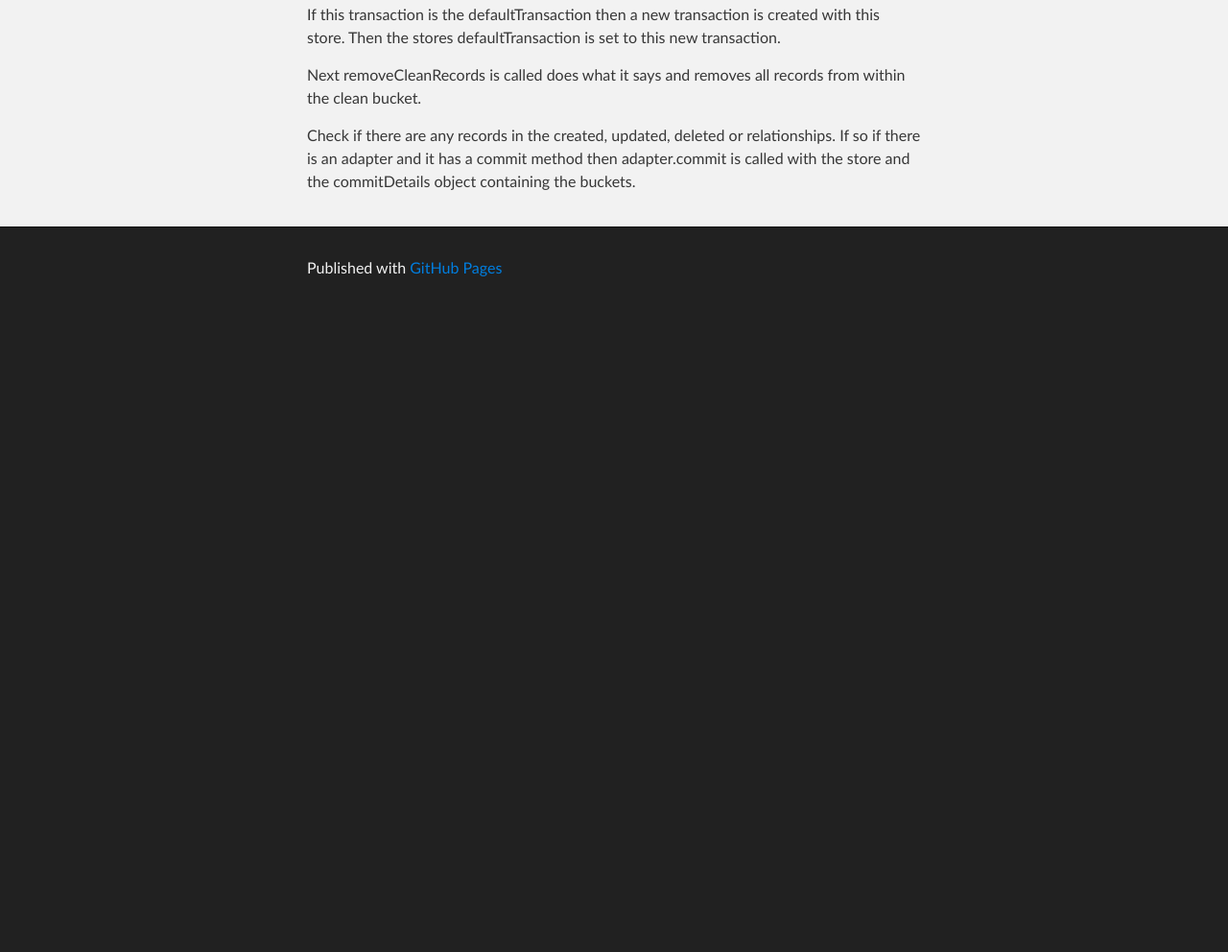
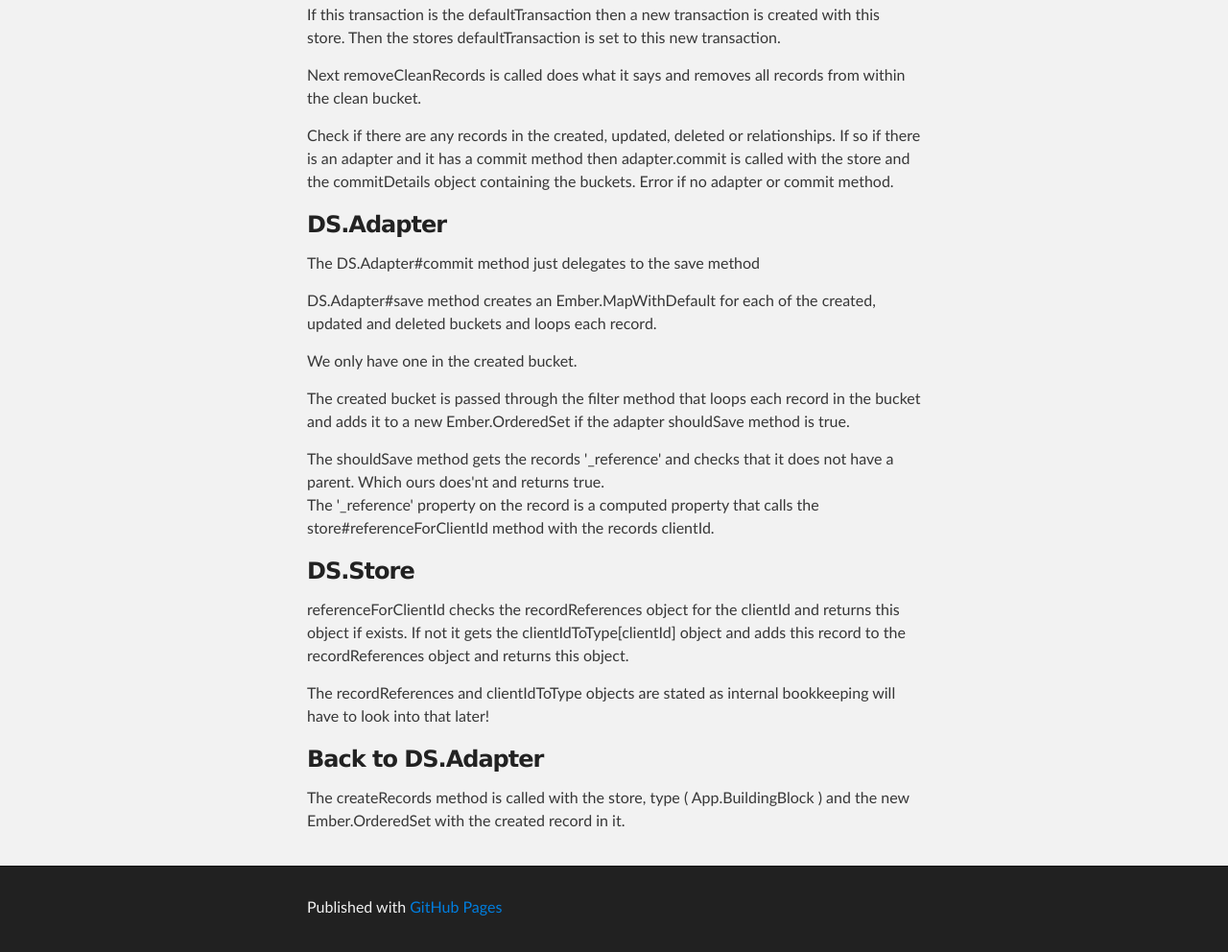
Before and after one commit to rmossuk/rmossuk.github.io, a plain HTML site: page index.html in a window 1280 px wide. Shown: the part 2306-3298 px from the top of the page at 96% size. Before the commit the page ends 2632 px from the top, so only its background shows below. Drawn offline with Linux system fonts and the light colour scheme.

Commit message:
Replace master branch with page content via GitHub

```diff
--- a/index.html
+++ b/index.html
@@ -104,7 +104,30 @@ App.store.commit()
 
 <p>Next removeCleanRecords is called does what it says and removes all records from within the clean bucket.</p>
 
-<p>Check if there are any records in the created, updated, deleted or relationships.  If so if there is an adapter and it has a commit method then adapter.commit is called with the store and the commitDetails object containing the buckets.</p>
+<p>Check if there are any records in the created, updated, deleted or relationships.  If so if there is an adapter and it has a commit method then adapter.commit is called with the store and the commitDetails object containing the buckets.  Error if no adapter or commit method.</p>
+
+<h3>DS.Adapter</h3>
+
+<p>The DS.Adapter#commit method just delegates to the save method</p>
+
+<p>DS.Adapter#save method creates an Ember.MapWithDefault for each of the created, updated and deleted buckets and loops each record.</p>
+
+<p>We only have one in the created bucket.</p>
+
+<p>The created bucket is passed through the filter method that loops each record in the bucket and adds it to a new Ember.OrderedSet if the adapter shouldSave method is true.</p>
+
+<p>The shouldSave method gets the records '_reference' and checks that it does not have a parent. Which ours does'nt and returns true.<br>
+The '_reference' property on the record is a computed property that calls the store#referenceForClientId method with the records clientId.</p>
+
+<h3>DS.Store</h3>
+
+<p>referenceForClientId checks the recordReferences object for the clientId and returns this object if exists.  If not it gets the clientIdToType[clientId] object and adds this record to the recordReferences object and returns this object.</p>
+
+<p>The recordReferences and clientIdToType objects are stated as internal bookkeeping will have to look into that later!</p>
+
+<h3>Back to DS.Adapter</h3>
+
+<p>The createRecords method is called with the store, type ( App.BuildingBlock ) and the new Ember.OrderedSet with the created record in it.</p>
       </section>
     </div>
 
```
Also changed, not shown: params.json (+1 -1 lines).
